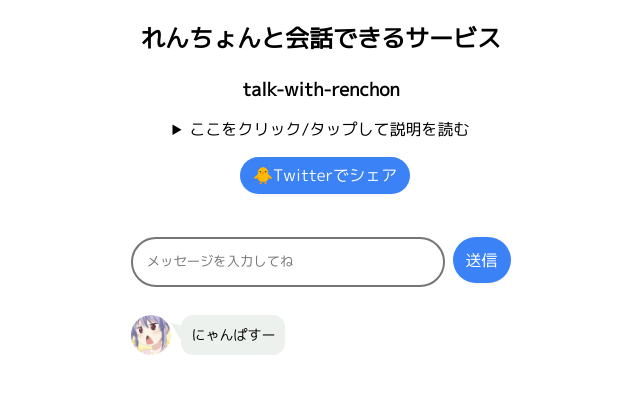
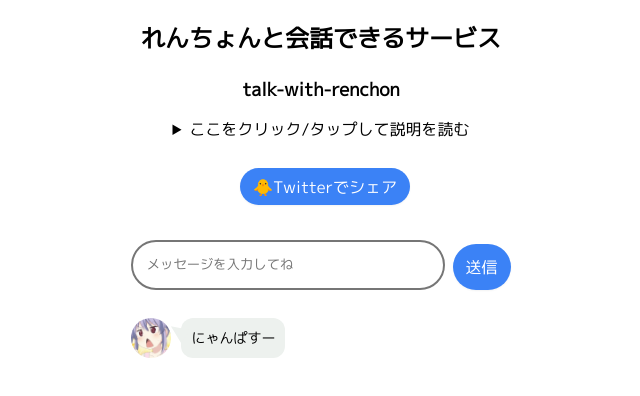
Before and after one commit to iamtakagi-lab/renchon-web, a React app: page / in a window 1280 px wide. Shown: the top 396 px of the page, without its empty margins (319-959 px from the left). Built offline with nearby package versions, Linux system fonts and the light colour scheme.

Commit message:
Fix: styles

```diff
--- a/public/index.css
+++ b/public/index.css
@@ -5,6 +5,10 @@
 
 * {
   font-family: 'MPLUS1p-Regular', sans-serif;
+}
+
+body {
+  background: #ffffff;
 }
 
 @keyframes fadeIn {
@@ -136,22 +140,19 @@ h2 {
 #chat_input {
   display: block;
   padding: 1em;
-  margin-top: 0.25rem;
   width: 100%;
   border-radius: 25px;
   border-width: 2px;
   border-style: solid;
 }
 
-#chat_send_btn {
+.btn {
   cursor: pointer;
-  display: block;
   padding-top: 0.35rem;
   padding-bottom: 0.35rem;
   padding-left: 0.75rem;
   padding-right: 0.75rem;
   margin-top: 0.25rem;
-  margin-bottom: 0.25rem;
   margin-left: 0.5rem;
   background-color: #3b82f6;
   transition-property: background-color, border-color, color, fill, stroke,
@@ -171,41 +172,18 @@ h2 {
   box-shadow: 0 1px 2px 0 rgba(0, 0, 0, 0.05);
 }
 
+#chat_send_btn {
+  display: block;
+}
+
 #chat_send_btn:hover {
-  background-color: transparent;
-  color: #3b82f6;
-  border-color: #3b82f6;
+  opacity: 0.7;
 }
 
 #twitter_share_btn {
-  cursor: pointer;
-  padding-top: 0.35rem;
-  padding-bottom: 0.35rem;
-  padding-left: 0.75rem;
-  padding-right: 0.75rem;
-  margin-top: 1rem;
-  margin-bottom: 0.25rem;
-  margin-left: 0.5rem;
-  background-color: #3b82f6;
-  transition-property: background-color, border-color, color, fill, stroke,
-    opacity, box-shadow, transform;
-  transition-duration: 500ms;
-  transition-timing-function: cubic-bezier(0.4, 0, 0.2, 1);
-  color: #ffffff;
-  font-size: 1rem;
-  line-height: 1.5rem;
-  font-weight: 500;
-  white-space: nowrap;
-  justify-content: center;
-  align-items: center;
-  border-radius: 9999px;
-  border-width: 1px;
-  border-color: transparent;
-  box-shadow: 0 1px 2px 0 rgba(0, 0, 0, 0.05);
+  margin-top: 1.7rem;
 }
 
 #twitter_share_btn:hover {
-  background-color: transparent;
-  color: #3b82f6;
-  border-color: #3b82f6;
+  opacity: 0.7;
 }
--- a/public/index.html
+++ b/public/index.html
@@ -285,6 +285,7 @@
         </span>
       </details>
       <button
+        class="btn"
         id="twitter_share_btn"
         onclick="window.open('https://twitter.com/intent/tweet?text=れんちょんと会話できるサービス / talk-with-renchon&url=https://renchon.chat', '_blank', 'noreferrer')"
       >
--- a/src/app.tsx
+++ b/src/app.tsx
@@ -70,7 +70,7 @@ export const App: React.FC<{}> = () => {
             placeholder="メッセージを入力してね"
             onChange={(event) => setChatInput(event.target.value)}
           />
-          <button type="submit" id="chat_send_btn">
+          <button type="submit" className="btn" id="chat_send_btn">
             送信
           </button>
         </form>
```
